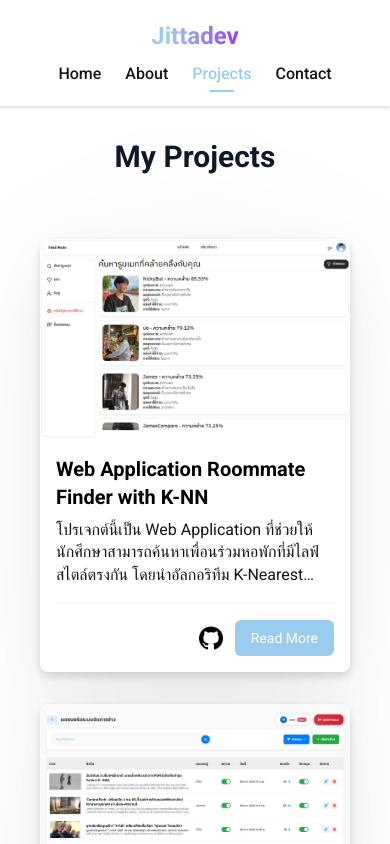
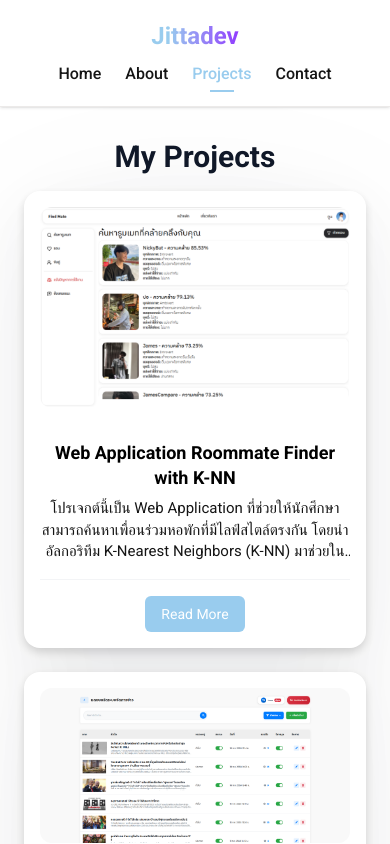
Before and after one commit to Jittapongj/Portfolio, a React (Vite) app: page / in a window 390 px wide. Both pictures are taken after a click on the element "Projects". Shown: the top 844 px of the page. Built offline with nearby package versions, Linux system fonts and the light colour scheme.

Commit message:
refactor: improve project page UI and responsiveness

```diff
--- a/src/components/ui/card.jsx
+++ b/src/components/ui/card.jsx
@@ -1,8 +1,7 @@
 import '../../styles/ui/card.scss';
 import PlaceholderImage from '../../assets/images/placeholder.png';
-import GithubImage from '../../assets/images/github.png';
 
-export const ProjectCard = ({ title, description, image, gitUrl, onReadMore }) => {
+export const ProjectCard = ({ title, description, image, onReadMore }) => {
     return (
         <div className="card card-project flex flex-col h-full">
             <div className="card-image relative group overflow-hidden">
@@ -18,12 +17,7 @@ export const ProjectCard = ({ title, description, image, gitUrl, onReadMore }) =
             <div className="card-body p-5 flex flex-col grow">
                 <h3 className="title text-xl font-bold" title={title}>{title}</h3>
                 <p className="des text-sm mb-4 line-clamp-3">{description}</p>
-                <div className="readmore flex justify-end items-center gap-3 mt-auto pt-4 border-t border-gray-100">
-                    {gitUrl && (
-                        <a href={gitUrl} target="_blank" rel="noopener noreferrer" className="" >
-                            <img src={GithubImage} alt="GitHub" className='w-6 h-6 bg-white'/>
-                        </a>
-                    )}
+                <div className="readmore flex justify-center items-center gap-3 mt-auto pt-4 border-t border-gray-100">
                     <div
                         onClick={onReadMore}
                         className="btn-primary text-sm px-4 py-2 border border-gray-300 rounded-md cursor-pointer hover:bg-black hover:text-white transition-colors"
--- a/src/pages/project.jsx
+++ b/src/pages/project.jsx
@@ -17,11 +17,11 @@ const Projects = () => {
           onBack={() => setSelectedProject(null)}
         />
       ) : (
-        <div className="container mx-auto px-4 animate-fade-in">
-          <div className="text-center mb-16">
+        <div className="container mx-auto animate-fade-in">
+          <div className="text-center">
             <h2 className="text-3xl font-extrabold text-gray-900 mb-4"> My Projects </h2>
           </div>
-          <div className="grid grid-cols-1 md:grid-cols-2 gap-8">
+          <div className="grid grid-cols-1 md:grid-cols-2 gap-6">
             {projectData.map((project) => (
               <ProjectCard
                 key={project.id}
--- a/src/styles/about.scss
+++ b/src/styles/about.scss
@@ -2,7 +2,6 @@
     h1 {
         font-size: 1.875rem;
         font-weight: bold;
-        margin: 1.5rem auto;
         color: #333;
     }
     .section-resume {
--- a/src/styles/ui/card.scss
+++ b/src/styles/ui/card.scss
@@ -1,15 +1,20 @@
 .card {
     background-color: $White;
-    border-radius: 8px;
+    border-radius: 0.5rem;
     box-shadow: $Shadow;
     overflow: hidden;
     transition: transform 0.2s ease, box-shadow 0.2s ease;
 
     &-project {
         cursor: pointer;
+        border-radius: 1rem;
+        .card-image {
+            height: auto;
 
-        .card-image {
-            height: 200px;
+            img {
+                padding: 1rem;
+                border-radius: 1.75rem;
+            }
         }
 
         .card-body {
@@ -18,13 +23,15 @@
             padding: 16px;
 
             .title {
-                font-size: 1.25rem;
+                text-align: center;
+                font-size: 1.125rem;
                 font-weight: bold;
                 margin-bottom: 8px;
             }
 
             .des {
-                font-size: 1rem;
+                text-align: center;
+                font-size: 0.938rem;
                 color: $FontColor;
                 margin-bottom: 16px;
             }
```
